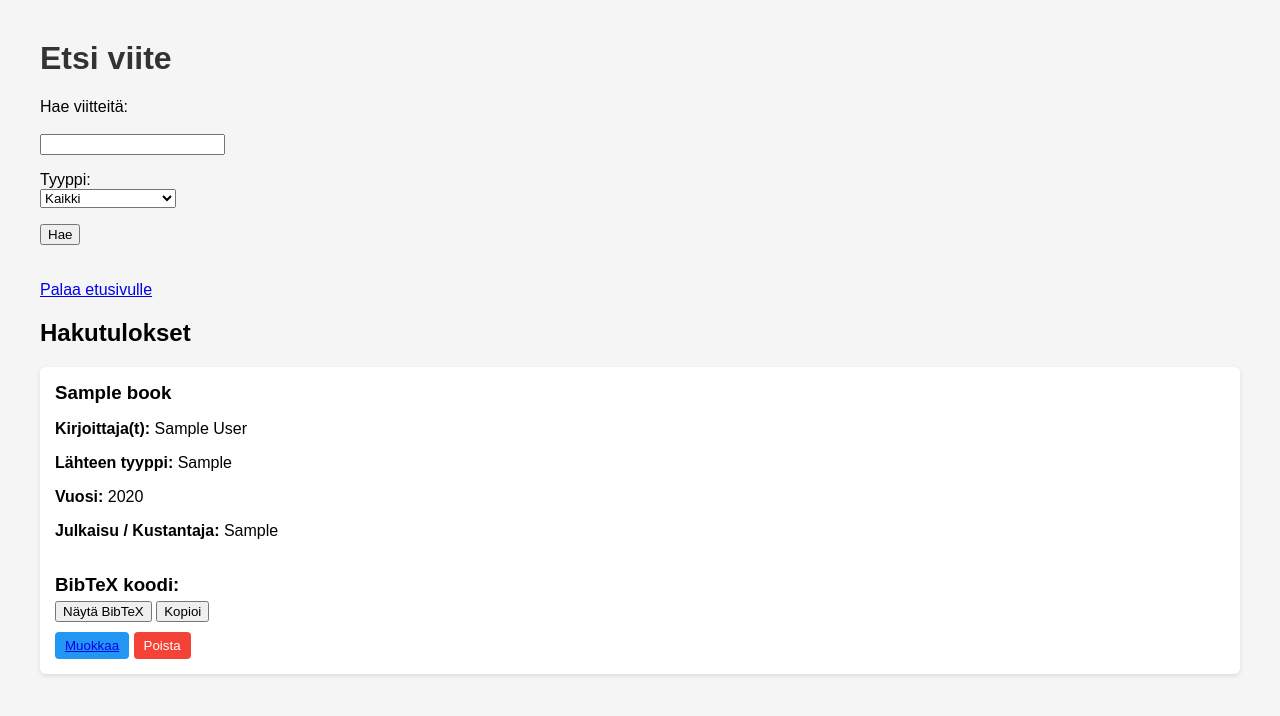
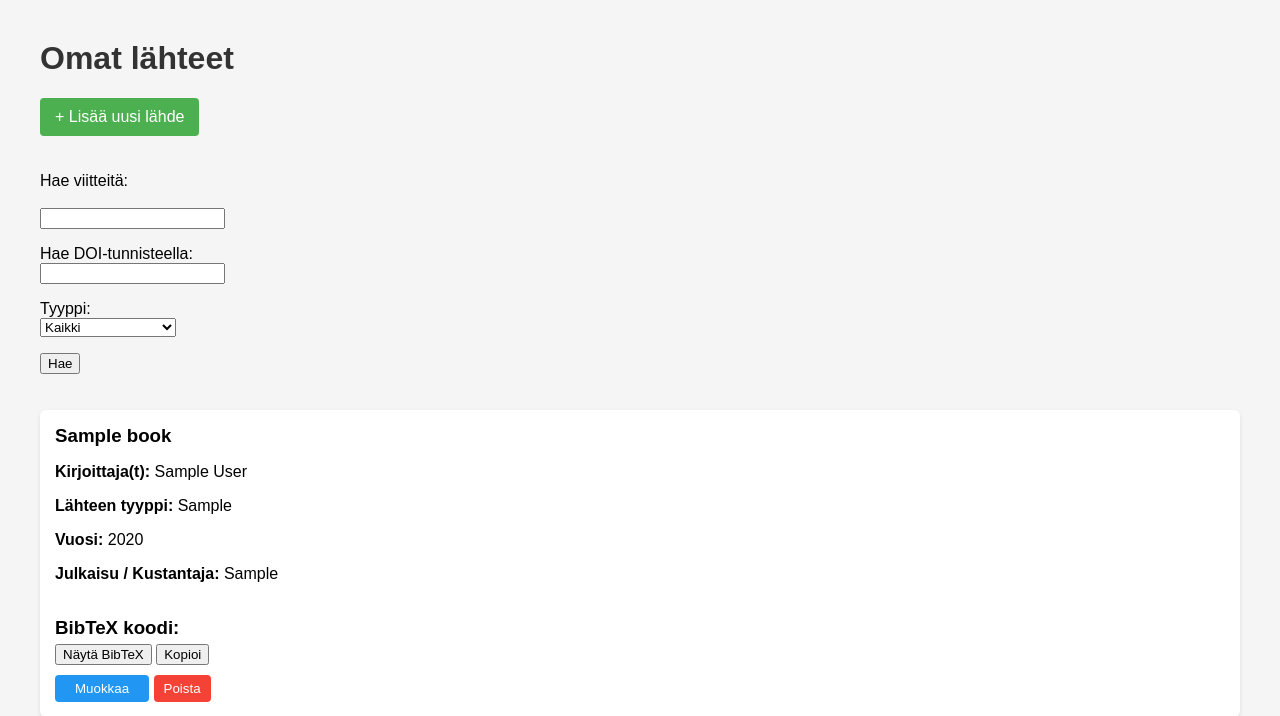
Before and after one commit to Brynde/ohtu-luukkaisen-opetuslapset, a Flask app: page /sources/find_source in a window 1280 px wide. Shown: the top 716 px of the page. Run offline with Flask 3, Linux system fonts and the light colour scheme; tables that the repository leaves empty hold one stand-in row (values such as "Sample post").

Commit message:
fix search for DOI

```diff
--- a/src/app.py
+++ b/src/app.py
@@ -3,6 +3,7 @@ from db_helper import reset_db
 from repositories.book_repository import get_books, create_book, get_info, edit_book, delete_book, find_books
 from config import app, test_env
 from util import validate_book
+from sqlalchemy.exc import IntegrityError
 
 
 @app.route("/")
@@ -33,12 +34,14 @@ def new_source():
         doi = request.form.get("doi")
 
         try:
-            validate_book(key, ref_type, author, title, year, journal, publisher)
+            validate_book(key, ref_type, author, title, year, journal, publisher, doi)
             create_book(key, ref_type, author, title, year, journal, publisher, doi)
             return redirect("/")
+        except IntegrityError:
+            flash("Viiteavain on jo käytössä. Anna jokaiselle lähteelle yksilöllinen avain.")
+            return render_template("new_reference.html")
         except Exception as error:
             flash(str(error))
-            print(key, ref_type, author, title, year, journal, publisher, doi)
             return render_template("new_reference.html")
 
     return render_template("new_reference.html")
@@ -83,18 +86,17 @@ def delete_source(source_key):
 def find_source():
     query = request.args.get("query", "")
     ref_type = request.args.get("ref_type", "")
+    doi_query = request.args.get("doi_query", "")
+
     print("find_source args:", dict(request.args))
-    results = find_books(query, ref_type=ref_type or None)
+
+    results = find_books(query, ref_type=ref_type or None, doi_query=doi_query or None)
     print(results)
-    return render_template("find_reference.html", query=query, ref_type=ref_type, sources=results)
 
-if test_env:
-    @app.route("/reset_db")
-    def reset_database():
-        reset_db()
-        # create_book(key, ref_type, author, title, year, journal, publisher)
-        create_book("LuukProjekti", "article", "Luukkaisen opetuslapset", "Miten saada miniprojektista täydet pisteet", 2025, "Helsingin Sanomat", "")
-        create_book("EricCaterpillar", "book", "Eric Carle", "The Very Hungry Caterpillar", 1969, "", "World Publishing Company")
-        create_book("ShakespRomeo", "book", "William Shakespeare", "Romeo and Juliet", 1597, "", "")
-        create_book("ProdLosses", "inproceedings", "H. Gomez, K. Silva", "Productivity Losses Associated with Saying ‘Just One More Episode’", 2020, "Proceedings of the Global Conference on Questionable Life Choices", "")
-        return jsonify({"message": "db reset"})
+    return render_template(
+        "index.html",
+        query=query,
+        ref_type=ref_type,
+        doi_query=doi_query,
+        sources=results,
+    )
--- a/src/templates/index.html
+++ b/src/templates/index.html
@@ -17,7 +17,7 @@
         </p>
 
         <p>
-            <label for="doi_query">Hae DOI-tunnisteella (tarkka haku):</label><br>
+            <label for="doi_query">Hae DOI-tunnisteella:</label><br>
             <input type="text" id="doi_query" name="doi_query" value="{{ doi_query }}">
         </p>
 
--- a/src/util.py
+++ b/src/util.py
@@ -48,7 +48,7 @@ def validate_publisher(publisher):
     if len(publisher) > 100:
           raise UserInputError("Kustantajan nimen pituus ei saa ylittää 100 merkkiä")
 
-def validate_book(key, ref_type, author, title, year, journal, publisher):
+def validate_book(key, ref_type, author, title, year, journal, publisher, doi):
     validate_key(key)
     validate_ref_type(ref_type)
     validate_author(author)
```
